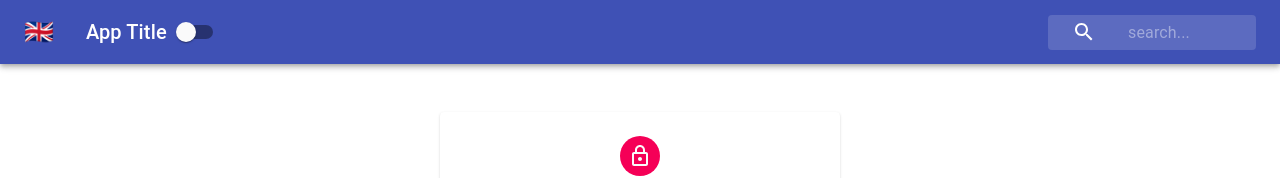
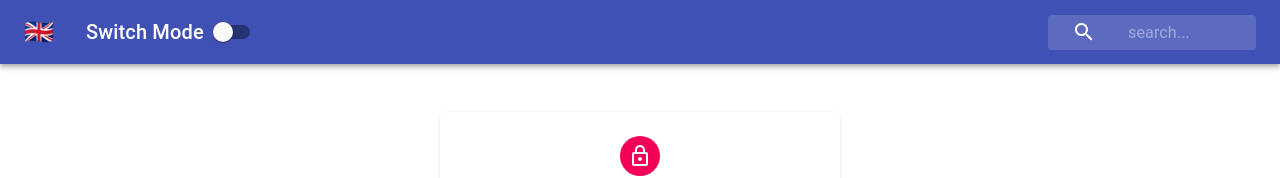
Before and after one commit to TamasFarago/react-login-form, a React (Create React App) app: page / in a window 1280 px wide. Shown: the top 178 px of the page. Built offline with nearby package versions, Linux system fonts and the light colour scheme.

Commit message:
Switch mode text

```diff
--- a/src/Navbar.js
+++ b/src/Navbar.js
@@ -46,7 +46,7 @@ function Navbar(props){
                          variant="h6"
                          color="inherit"
                          >
-                        App Title
+                        Switch Mode
                         </Typography>
                         <Switch onChange={toggleTheme}/>
                         <div className={classes.grow} />
```
